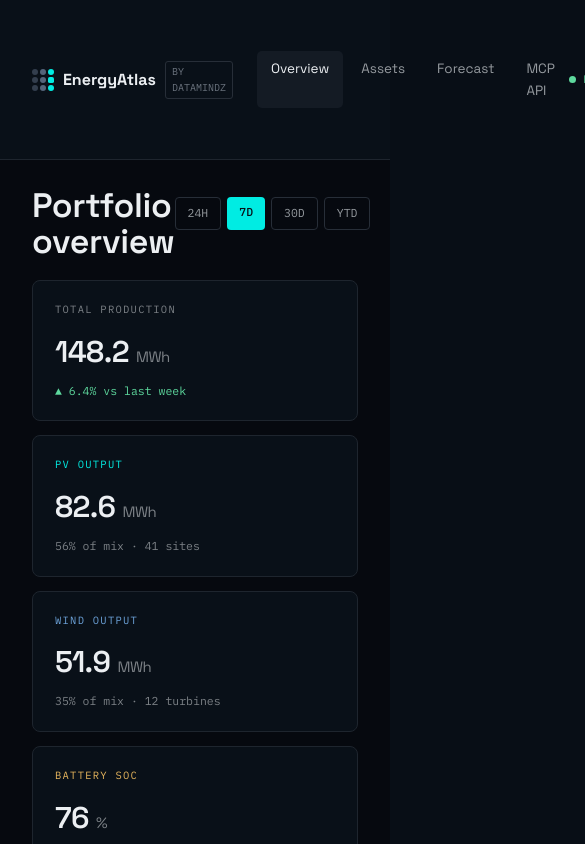
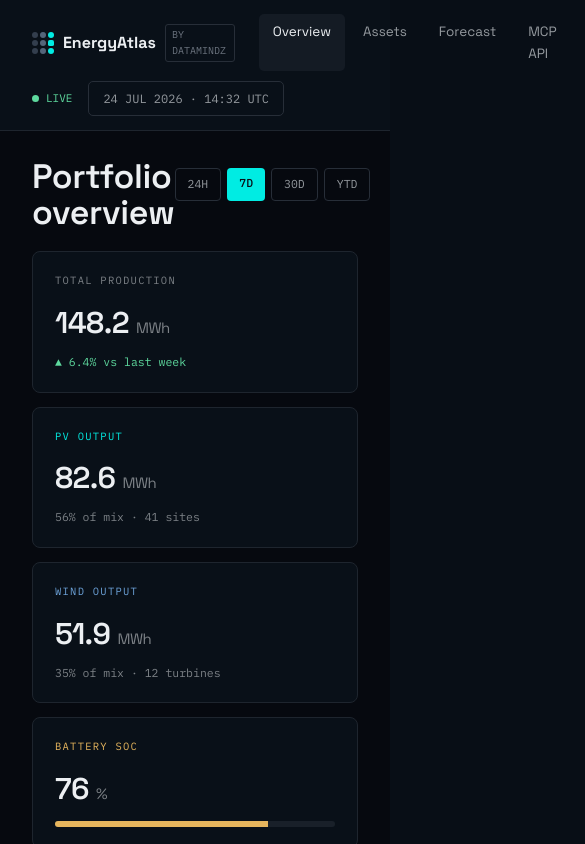
Before and after one commit to datamindzio/website, a React (Vite) app: page /energyatlas in a window 390 px wide. Shown: the top 844 px of the page, 585 px wide, since content can reach past the window. Built offline with nearby package versions, Linux system fonts and the light colour scheme.

Commit message:
fix(ui): StrictMode-safe mobile menu close + dashboard mobile layout

```diff
--- a/src/components/MobileMenu.tsx
+++ b/src/components/MobileMenu.tsx
@@ -12,10 +12,12 @@ const LINKS = [
 
 export default function MobileMenu({ onClose }: { onClose: () => void }) {
   const { pathname } = useLocation()
-  const first = useRef(true)
+  const prevPathname = useRef(pathname)
   useEffect(() => {
-    if (first.current) { first.current = false; return }
-    onClose()
+    if (prevPathname.current !== pathname) {
+      prevPathname.current = pathname
+      onClose()
+    }
   }, [pathname]) // eslint-disable-line react-hooks/exhaustive-deps
   return (
     <div className="mobile-menu">
--- a/src/components/dashboard/AssetsTable.tsx
+++ b/src/components/dashboard/AssetsTable.tsx
@@ -4,16 +4,17 @@ const COLS = '2fr 1fr 1fr 1fr 1fr'
 
 export default function AssetsTable() {
   return (
-    <div className="card" style={{ overflow: 'hidden', borderColor: 'var(--border-dash)' }}>
+    <div className="card assets-table" style={{ overflow: 'hidden', borderColor: 'var(--border-dash)' }}>
       <div style={{ display: 'flex', alignItems: 'center', justifyContent: 'space-between', padding: '18px 24px', borderBottom: '1px solid var(--border-dash)' }}>
         <div style={{ fontWeight: 600, fontSize: 15.5 }}>Top assets</div>
         <span className="mono" style={{ fontSize: 11, color: 'var(--accent)' }}>VIEW ALL 57 →</span>
       </div>
-      <div className="mono" style={{ display: 'grid', gridTemplateColumns: COLS, padding: '10px 24px', fontSize: 10, letterSpacing: '.1em', color: 'var(--text-dimmer)', borderBottom: '1px solid var(--divider-soft)' }}>
+      <div className="assets-table__scroll">
+        <div className="mono assets-table__row" style={{ display: 'grid', gridTemplateColumns: COLS, padding: '10px 24px', fontSize: 10, letterSpacing: '.1em', color: 'var(--text-dimmer)', borderBottom: '1px solid var(--divider-soft)' }}>
           <span>ASSET</span><span>TYPE</span><span>CAPACITY</span><span>OUTPUT (7D)</span><span>STATUS</span>
         </div>
         {assets.map((a) => (
-        <div key={a.name} style={{ display: 'grid', gridTemplateColumns: COLS, padding: '14px 24px', fontSize: 13.5, borderBottom: '1px solid var(--divider-softer)', alignItems: 'center' }}>
+          <div key={a.name} className="assets-table__row" style={{ display: 'grid', gridTemplateColumns: COLS, padding: '14px 24px', fontSize: 13.5, borderBottom: '1px solid var(--divider-softer)', alignItems: 'center' }}>
             <span style={{ fontWeight: 500 }}>{a.name}</span>
             <span className="mono" style={{ fontSize: 11, color: a.typeColor }}>{a.type}</span>
             <span style={{ color: 'var(--text-muted)' }}>{a.cap}</span>
@@ -22,5 +23,6 @@ export default function AssetsTable() {
           </div>
         ))}
       </div>
+    </div>
   )
 }
--- a/src/components/dashboard/DashboardTopBar.tsx
+++ b/src/components/dashboard/DashboardTopBar.tsx
@@ -9,14 +9,14 @@ const tab = (active: boolean): CSSProperties => ({
 
 export default function DashboardTopBar() {
   return (
-    <nav style={{ display: 'flex', alignItems: 'center', justifyContent: 'space-between', padding: '14px 32px', borderBottom: '1px solid var(--border-dash)', background: 'var(--panel)' }}>
+    <nav className="dash-topbar" style={{ display: 'flex', alignItems: 'center', justifyContent: 'space-between', padding: '14px 32px', borderBottom: '1px solid var(--border-dash)', background: 'var(--panel)' }}>
       <div style={{ display: 'flex', alignItems: 'center', gap: 24 }}>
         <div style={{ display: 'flex', alignItems: 'center', gap: 9 }}>
           <Logo cell={6} gap={2} withWordmark={false} />
           <span style={{ fontWeight: 700, fontSize: 16 }}>EnergyAtlas</span>
           <span className="mono" style={{ fontSize: 10, color: 'var(--text-dimmer)', border: '1px solid var(--border-input)', borderRadius: 3, padding: '2px 6px' }}>BY DATAMINDZ</span>
         </div>
-        <div style={{ display: 'flex', gap: 4 }}>
+        <div className="dash-topbar__tabs" style={{ display: 'flex', gap: 4 }}>
           <span style={tab(true)}>Overview</span>
           <span style={tab(false)}>Assets</span>
           <span style={tab(false)}>Forecast</span>
--- a/src/index.css
+++ b/src/index.css
@@ -194,6 +194,10 @@ button{font-family:inherit}
   .hamburger{display:inline-flex}
   .services-strip,.strip-3,.grid-2,.grid-3,.grid-4,
   .dash-kpis,.dash-2x1{grid-template-columns:1fr}
+  .assets-table__scroll{overflow-x:auto}
+  .assets-table__row{min-width:560px}
+  .dash-topbar{flex-wrap:wrap;row-gap:10px}
+  .dash-topbar__tabs{overflow-x:auto;max-width:100%}
   .service-cell{border-right:0;border-bottom:1px solid var(--border)}
   .strip-3 > *{border-right:0;border-bottom:1px solid var(--border)}
   .split{grid-template-columns:1fr;min-height:0}
```
Lines whose indentation alone changed are shown as unchanged.
